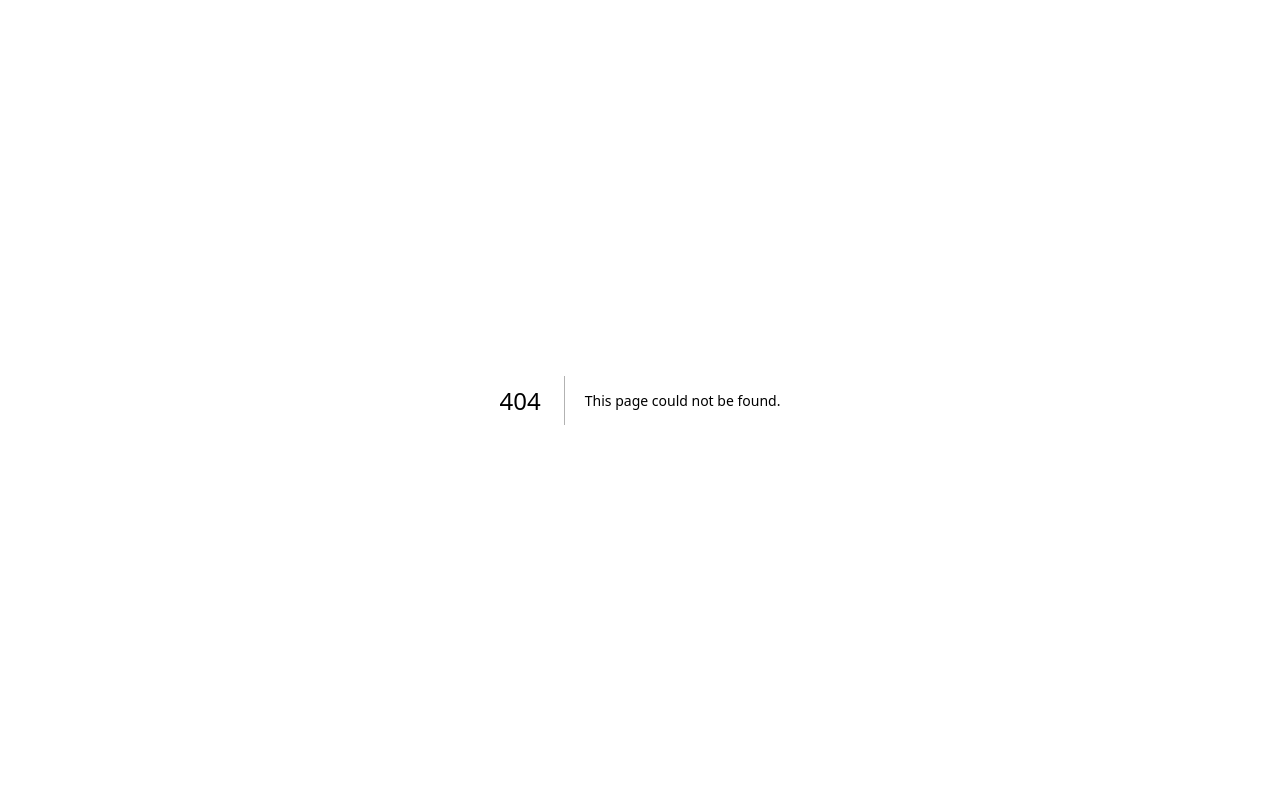
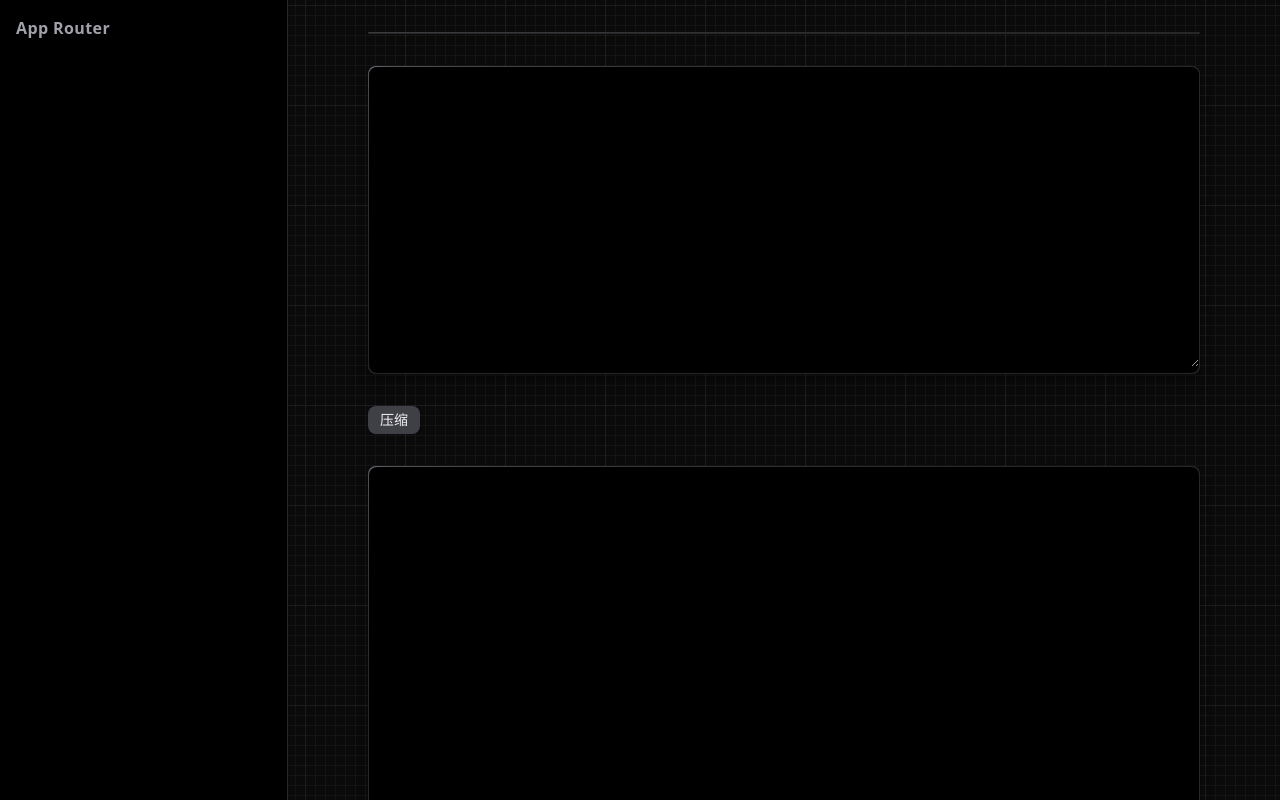
Before and after one commit to li-changyu/tools.lizhangyu.com, a Next.js app: page /svg in a window 1280 px wide. Before the commit this address had no page. Shown: the top 800 px of the page. Built offline with nearby package versions, Linux system fonts and the light colour scheme.

Commit message:
feat: 添加基础页面

```diff
--- /dev/null
+++ b/app/api/svgCompress/route.ts
@@ -0,0 +1,32 @@
+import { optimize } from 'svgo'
+
+export async function POST(req: Request) {
+  const body = await req.json()
+
+  if (!body.svg) {
+    return Response.json({
+      code: -1,
+      msg: 'svg is required.'
+    });
+  }
+
+  let svg = ''
+  try {
+    const { data } = optimize(body.svg.trim(), {
+      multipass: true,
+    })
+    svg = data
+  } catch (error: any) {
+    return Response.json({
+      code: -1,
+      msg: 'svg input parse error:' + error.message
+    });
+  }
+
+  return Response.json({
+    code: -1,
+    data: {
+      svg
+    }
+  });
+}
--- a/app/globals.css
+++ b/app/globals.css
@@ -2,20 +2,6 @@
 @tailwind components;
 @tailwind utilities;
 
-:root {
-  --foreground-rgb: 0, 0, 0;
-  --background-start-rgb: 214, 219, 220;
-  --background-end-rgb: 255, 255, 255;
-}
-
-@media (prefers-color-scheme: dark) {
-  :root {
-    --foreground-rgb: 255, 255, 255;
-    --background-start-rgb: 0, 0, 0;
-    --background-end-rgb: 0, 0, 0;
-  }
-}
-
 body {
 
 }
--- a/app/layout.tsx
+++ b/app/layout.tsx
@@ -1,11 +1,12 @@
-import './globals.css'
+import { GlobalNav } from '@/ui/global-nav'
 import type { Metadata } from 'next'
 import { Inter } from 'next/font/google'
+import './globals.css'
 
 const inter = Inter({ subsets: ['latin'] })
 
 export const metadata: Metadata = {
-  title: '🧰工具箱',
+  title: '工具箱',
   description: '一些常用小工具',
 }
 
@@ -15,8 +16,21 @@ export default function RootLayout({
   children: React.ReactNode
 }) {
   return (
-    <html lang="zh">
-      <body className={inter.className}>{children}</body>
+    <html lang="en" className="[color-scheme:dark]">
+      <body className="bg-gray-1100 overflow-y-scroll bg-[url('/grid.svg')] pb-36">
+        <GlobalNav />
+
+        <div className="lg:pl-72">
+          <div className="mx-auto max-w-4xl space-y-8 px-2 pt-20 lg:px-8 lg:py-8">
+            <div className="bg-vc-border-gradient rounded-lg p-px shadow-lg shadow-black/20">
+              <div className="rounded-lg bg-black">
+                {/* <AddressBar /> */}
+              </div>
+            </div>
+            {children}
+          </div>
+        </div>
+      </body>
     </html>
   )
 }
--- a/app/page.tsx
+++ b/app/page.tsx
@@ -1,7 +1,6 @@
 import Image from 'next/image'
+import { redirect } from 'next/navigation'
 
 export default function Home() {
-  return (
-    <div>hello world</div>
-  )
+  redirect('/svg')
 }
--- /dev/null
+++ b/app/svg/page.tsx
@@ -0,0 +1,36 @@
+'use client';
+import Button from "@/ui/button";
+import { useRef, useState } from "react";
+
+export default function Page() {
+  const textareaInput = useRef<HTMLTextAreaElement>(null)
+  const [svgOutput, setSvgOutput] = useState('')
+
+  return (
+    <>
+      <div className="bg-vc-border-gradient rounded-lg p-px shadow-lg shadow-black/20">
+        <div className="rounded-lg bg-black overflow-hidden">
+          <textarea className="w-full bg-inherit rounded-lg border-none  min-h-[300px]" name="" id="svg-input" ref={textareaInput}></textarea>
+        </div>
+      </div>
+
+      <Button onClick={async () => {
+        const result = await (await fetch('/api/svgCompress', {
+          method: 'POST',
+          body: JSON.stringify({
+            svg: textareaInput.current!.value
+          })
+        })).json()
+        setSvgOutput(result.data.svg)
+      }}>压缩</Button>
+
+      <div className="bg-vc-border-gradient rounded-lg p-px shadow-lg shadow-black/20">
+        <div className="rounded-lg bg-black p-3.5 lg:p-6">
+          <div className="prose prose-sm prose-invert max-w-none min-h-[300px]">
+            {svgOutput}
+          </div>
+        </div>
+      </div>
+    </>
+  );
+}
--- a/tailwind.config.ts
+++ b/tailwind.config.ts
@@ -1,20 +1,89 @@
-import type { Config } from 'tailwindcss'
+import colors from 'tailwindcss/colors';
+import { Config } from 'tailwindcss';
 
-const config: Config = {
+export default {
   content: [
+    './app/**/*.{js,ts,jsx,tsx,mdx}',
     './pages/**/*.{js,ts,jsx,tsx,mdx}',
-    './components/**/*.{js,ts,jsx,tsx,mdx}',
-    './app/**/*.{js,ts,jsx,tsx,mdx}',
+    './ui/**/*.{js,ts,jsx,tsx,mdx}',
   ],
+  future: {
+    hoverOnlyWhenSupported: true,
+  },
+  darkMode: 'class',
   theme: {
     extend: {
-      backgroundImage: {
-        'gradient-radial': 'radial-gradient(var(--tw-gradient-stops))',
-        'gradient-conic':
-          'conic-gradient(from 180deg at 50% 50%, var(--tw-gradient-stops))',
+      // https://vercel.com/design/color
+      colors: {
+        gray: colors.zinc,
+        'gray-1000': 'rgb(17,17,19)',
+        'gray-1100': 'rgb(10,10,11)',
+        vercel: {
+          pink: '#FF0080',
+          blue: '#0070F3',
+          cyan: '#50E3C2',
+          orange: '#F5A623',
+          violet: '#7928CA',
+        },
       },
+      backgroundImage: ({ theme }) => ({
+        'vc-border-gradient': `radial-gradient(at left top, ${theme(
+          'colors.gray.500',
+        )}, 50px, ${theme('colors.gray.800')} 50%)`,
+      }),
+      keyframes: ({ theme }) => ({
+        rerender: {
+          '0%': {
+            ['border-color']: theme('colors.vercel.pink'),
+          },
+          '40%': {
+            ['border-color']: theme('colors.vercel.pink'),
+          },
+        },
+        highlight: {
+          '0%': {
+            background: theme('colors.vercel.pink'),
+            color: theme('colors.white'),
+          },
+          '40%': {
+            background: theme('colors.vercel.pink'),
+            color: theme('colors.white'),
+          },
+        },
+        loading: {
+          '0%': {
+            opacity: '.2',
+          },
+          '20%': {
+            opacity: '1',
+            transform: 'translateX(1px)',
+          },
+          to: {
+            opacity: '.2',
+          },
+        },
+        shimmer: {
+          '100%': {
+            transform: 'translateX(100%)',
+          },
+        },
+        translateXReset: {
+          '100%': {
+            transform: 'translateX(0)',
+          },
+        },
+        fadeToTransparent: {
+          '0%': {
+            opacity: '1',
+          },
+          '40%': {
+            opacity: '1',
+          },
+          '100%': {
+            opacity: '0',
+          },
+        },
+      }),
     },
   },
-  plugins: [],
-}
-export default config
+} satisfies Config;
--- /dev/null
+++ b/ui/button.tsx
@@ -0,0 +1,20 @@
+import clsx from 'clsx';
+
+export default function Button({
+  kind = 'default',
+  ...props
+}: React.ButtonHTMLAttributes<HTMLButtonElement> & {
+  kind?: 'default' | 'error';
+}) {
+  return (
+    <button
+      className={clsx('rounded-lg px-3 py-1 text-sm font-medium', {
+        'bg-gray-700 text-gray-100 hover:bg-gray-500 hover:text-white':
+          kind === 'default',
+        'bg-vercel-pink text-red-50 hover:bg-pink-600 hover:text-white':
+          kind === 'error',
+      })}
+      {...props}
+    />
+  );
+}
--- /dev/null
+++ b/ui/global-nav.tsx
@@ -0,0 +1,99 @@
+'use client';
+
+import Link from 'next/link';
+import { useSelectedLayoutSegment } from 'next/navigation';
+import { MenuAlt2Icon, XIcon } from '@heroicons/react/solid';
+import clsx from 'clsx';
+import { useState } from 'react';
+
+export function GlobalNav() {
+  const [isOpen, setIsOpen] = useState(false);
+  const close = () => setIsOpen(false);
+
+  return (
+    <div className="fixed top-0 z-10 flex w-full flex-col border-b border-gray-800 bg-black lg:bottom-0 lg:z-auto lg:w-72 lg:border-b-0 lg:border-r lg:border-gray-800">
+      <div className="flex h-14 items-center px-4 py-4 lg:h-auto">
+        <Link
+          href="/"
+          className="group flex w-full items-center gap-x-2.5"
+          onClick={close}
+        >
+          {/* <div className="h-7 w-7 rounded-full border border-white/30 group-hover:border-white/50">
+            <NextLogo />
+          </div> */}
+
+          <h3 className="font-semibold tracking-wide text-gray-400 group-hover:text-gray-50">
+            App Router
+          </h3>
+        </Link>
+      </div>
+      <button
+        type="button"
+        className="group absolute right-0 top-0 flex h-14 items-center gap-x-2 px-4 lg:hidden"
+        onClick={() => setIsOpen(!isOpen)}
+      >
+        <div className="font-medium text-gray-100 group-hover:text-gray-400">
+          Menu
+        </div>
+        {isOpen ? (
+          <XIcon className="block w-6 text-gray-400" />
+        ) : (
+          <MenuAlt2Icon className="block w-6 text-gray-400" />
+        )}
+      </button>
+
+      <div
+        className={clsx('overflow-y-auto lg:static lg:block', {
+          'fixed inset-x-0 bottom-0 top-14 mt-px bg-black': isOpen,
+          hidden: !isOpen,
+        })}
+      >
+        <nav className="space-y-6 px-2 pb-24 pt-5">
+          {/* {demos.map((section) => {
+            return (
+              <div key={section.name}>
+                <div className="mb-2 px-3 text-xs font-semibold uppercase tracking-wider text-gray-400/80">
+                  <div>{section.name}</div>
+                </div>
+
+                <div className="space-y-1">
+                  {section.items.map((item) => (
+                    <GlobalNavItem key={item.slug} item={item} close={close} />
+                  ))}
+                </div>
+              </div>
+            );
+          })} */}
+        </nav>
+        {/* <Byline className="absolute hidden sm:block" /> */}
+      </div>
+    </div>
+  );
+}
+
+function GlobalNavItem({
+  // item,
+  close,
+}: {
+  // item: Item;
+  close: () => false | void;
+}) {
+  const segment = useSelectedLayoutSegment();
+  const isActive = false;
+
+  return (
+    <Link
+      onClick={close}
+      href={`/}`}
+      className={clsx(
+        'block rounded-md px-3 py-2 text-sm font-medium hover:text-gray-300',
+        {
+          'text-gray-400 hover:bg-gray-800': !isActive,
+          'text-white': isActive,
+        },
+      )}
+    >
+      {/* {item.name} */}
+    </Link>
+  );
+}
```
Also changed, not shown: package.json (+8 -5 lines), public/grid.svg (added), 1 other file (tests, documents, lock files or other folders).
